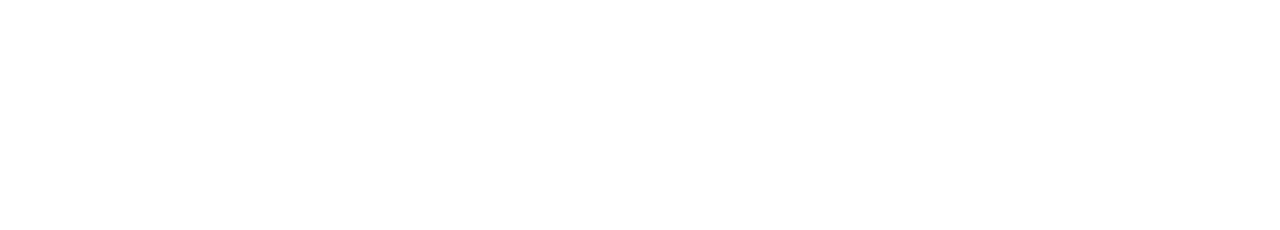
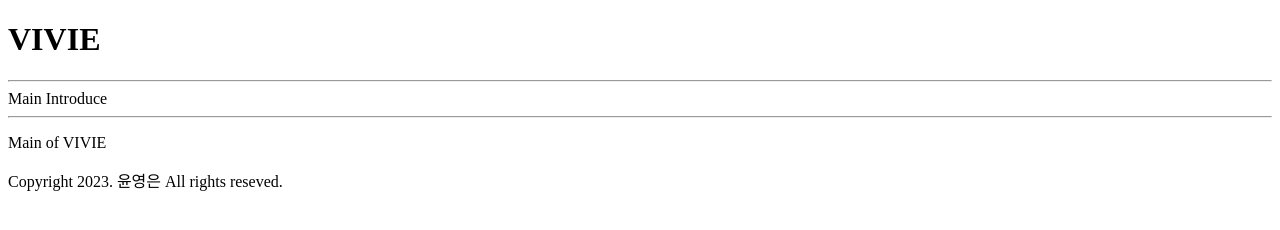
Before and after one commit to 0eun0314/Mid-Term-Project, a plain HTML site: page main.html in a window 1280 px wide. Drawn offline with Linux system fonts and the light colour scheme.

Commit message:
Implement basic structure of main page

```diff
--- a/main.html
+++ b/main.html
@@ -1,9 +1,21 @@
 <!DOCTYPE html>
 <html>
 <head>
-	<title>Yoon Youngeun</title>
+	<title>VIVIE</title>
 </head>
 <body>
+	<header><h1>VIVIE</h1></header>
 
+	<nav>
+		<hr>
+		<div><span>Main</span> <span>Introduce</span></div>
+		<hr>
+	</nav>
+
+	<section>
+		<p>Main of VIVIE</p>
+	</section>
+
+	<footer>Copyright 2023. 윤영은 All rights reseved.</footer>
 </body>
 </html>
```
